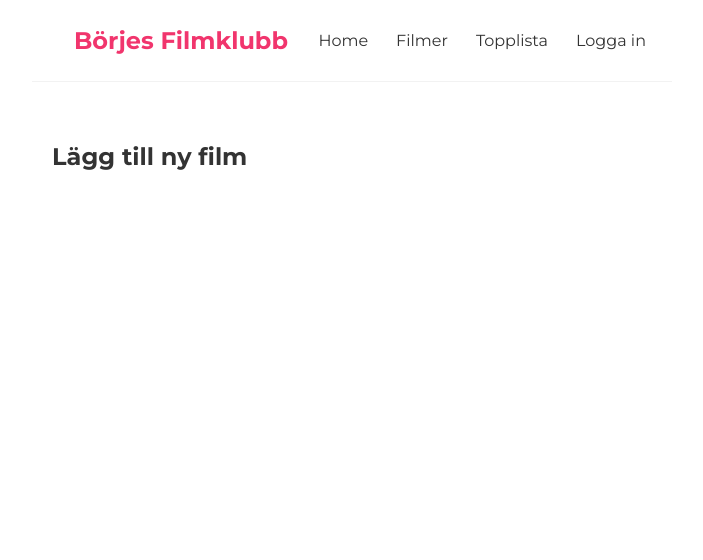
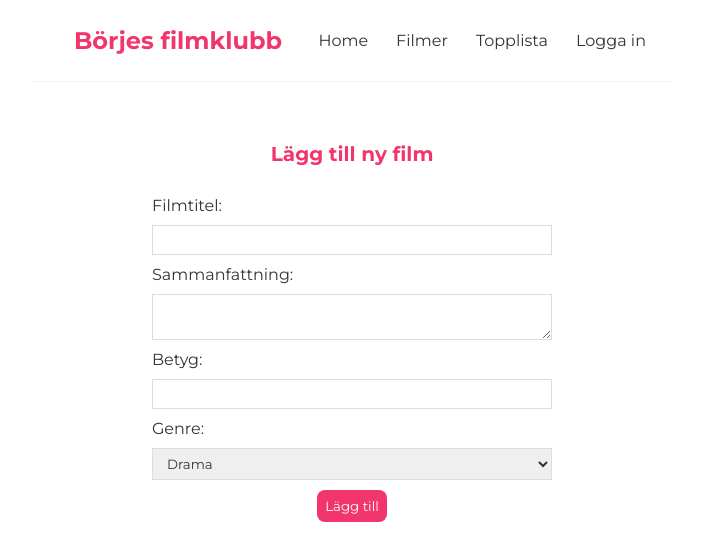
Before and after one commit to kiwiguard/film-club, a React (Create React App) app: page /movies in a window 1280 px wide. Shown: the top 560 px of the page, without its empty margins (288-991 px from the left). Built offline with nearby package versions, Linux system fonts and the light colour scheme.

Commit message:
fetch functionality added, ability to add and delete movies. Added 404 page.

```diff
--- a/data/db.json
+++ b/data/db.json
@@ -1,32 +1,53 @@
 {
-    "movies" : [
+  "movies": [
     {
       "title": "127 Hours",
-            "body": "lorem ipsum...",
+      "excerpt": "Den sanna berättelsen om äventyraren Aron Ralston som under en klättring råkar ut för en olycka och blir fastkilad i en bergsklyfta. Medan han svävar mellan hopp och uppgivenhet går han igenom sitt liv, sina framgångar, motgångar och tiden han fått spendera med de han älskar. Tankarna ger honom styrka och han fattar ett beslut: Han ska överleva.",
       "rating": "9.0",
       "genre": "drama",
       "id": 1
     },
     {
       "title": "Donnie Darko",
-            "body": "lorem ipsum...",
+      "excerpt": "16-årige Donnie är inte direkt den typiske amerikanske tonårskillen, han ser och upplever underliga saker, saker som är menade för honom. En natt kraschar en flygplansmotor ner i Donnies hus, av en tillfällighet blir han räddad av en man i kanindräkt som heter Frank. Frank säger att världen kommer gå under om 28 dagar, 6 timmar, 42 minuter och 12 sekunder. Frank meddelar Donnie att han nu har en annan, högre mening med livet. Frank säger åt honom vad han ska göra och Donnie lyder för att han dels känner en tacksamhet skuld till Frank och dels för att han nu ser en mening med livet. Filmen grundar sig även på Deus Ex Machina. ( Som kan tolkas som Guds handling \"An act of God\". ) Donnie blir på grund av Frank väldigt intresserad av tidsresor och han inser så småningom att han är avsett att förändra något, frågan är bara vad?",
       "rating": "9.0",
       "genre": "sci-Fi",
       "id": 2
     },
     {
       "title": "Brokeback Mountain",
-            "body": "lorem ipsum...",
+      "excerpt": "Med Wyoming och Texas mäktiga landskap som bakgrund, berättar Brokeback Mountain historien om två unga män, rancharbetaren Ennis Del Mar och rodeocowboyen Jack Twist, som träffas sommaren 1963 och om det oväntade och livslånga band de knyter. De komplikationer, den lycka och den tragedi de möter på vägen utgör ett starkt bevis för kärlekens styrka och uthållighet.",
       "rating": "9.0",
       "genre": "romance",
       "id": 3
     },
     {
       "title": "The Pianist",
-            "body": "lorem ipsum...",
+      "excerpt": "Den gudabenådade pianisten Wladyslaw Szpilman lever i Warsawa under tiden för nazisternas utbredning över Europa. Han är jude och tvingas att på nära håll uppleva de restriktioner som sätts upp för honom, hans släkt och hans folk. När hans familj skickas till arbetsläger lyckas Wladyslaw fly och gömmer sig i stadens ruiner. Lidande, förnedring och kamp för överlevnad blir hans vardag. En dag blir han upptäckt av en tysk officer...",
       "rating": "8.89",
       "genre": "drama",
       "id": 4
+    },
+    {
+      "title": "Kill Bill: Vol. 1",
+      "excerpt": "An assassin is shot by her ruthless employer, Bill, and other members of their assassination circle – but she lives to plot her vengeance.",
+      "rating": "5.4",
+      "genre": "action",
+      "id": 5
+    },
+    {
+      "title": "The Last King of Scotland",
+      "excerpt": "Young Scottish doctor, Nicholas Garrigan decides it's time for an adventure after he finishes his formal education, so he decides to try his luck in Uganda, and arrives during the downfall of President Obote. General Idi Amin comes to power and asks Garrigan to become his personal doctor.",
+      "rating": "6.71",
+      "genre": "drama",
+      "id": 6
+    },
+    {
+      "title": "The Sixth Sense",
+      "excerpt": "Following an unexpected tragedy, a child psychologist named Malcolm Crowe meets an nine year old boy named Cole Sear, who is hiding a dark secret.",
+      "rating": "8.0",
+      "genre": "thriller",
+      "id": 7
     }
   ]
 }
--- a/src/App.js
+++ b/src/App.js
@@ -3,6 +3,7 @@ import Home from "./Components/Home";
 import { BrowserRouter as Router, Route, Switch } from "react-router-dom";
 import Movies from "./Components/Movies";
 import MovieDetails from "./Components/MovieDetails";
+import NotFound from "./Components/NotFound";
 
 function App() {
   return (
@@ -20,6 +21,9 @@ function App() {
             <Route exact path="/movies/:id">
               <MovieDetails />
             </Route>
+            <Route path="*">
+              <NotFound />
+            </Route>
           </Switch>
         </div>
       </div>
--- a/src/Components/MovieDetails.js
+++ b/src/Components/MovieDetails.js
@@ -1,11 +1,37 @@
-import { useParams } from "react-router-dom";
+import { useHistory, useParams } from "react-router-dom";
+import useFetch from "./useFetch";
 
 const MovieDetails = () => {
   const { id } = useParams();
+  const {
+    data: movie,
+    error,
+    isPending,
+  } = useFetch("http://localhost:8000/movies/" + id);
+  const history = useHistory();
+
+  const handleClick = () => {
+    fetch("http://localhost:8000/movies/" + movie.id, {
+      method: "DELETE",
+    }).then(() => {
+      history.push("/");
+    });
+  };
 
   return (
     <div className="movie-details">
-      <h2>Movie details - {id}</h2>
+      {isPending && <div>Loading...</div>}
+      {error && <div>{error}</div>}
+      {movie && (
+        <article>
+          <h2>{movie.title}</h2>
+          <p>{movie.rating}</p>
+          <div>{movie.excerpt}</div>
+          <button className="delete" onClick={handleClick}>
+            Radera
+          </button>
+        </article>
+      )}
     </div>
   );
 };
--- a/src/Components/Movies.js
+++ b/src/Components/Movies.js
@@ -1,7 +1,66 @@
+import { useState } from "react";
+import { useHistory } from "react-router-dom";
+
 const Movies = () => {
+  const [title, setTitle] = useState("");
+  const [excerpt, setExcerpt] = useState("");
+  const [rating, setRating] = useState("");
+  const [genre, setGenre] = useState("drama");
+  const [isPending, setIsPending] = useState(false);
+  const history = useHistory();
+
+  const handleSubmit = (e) => {
+    e.preventDefault();
+    const movie = { title, excerpt, rating, genre };
+
+    setIsPending(true);
+
+    fetch("http://localhost:8000/movies", {
+      method: "POST",
+      headers: { "Content-Type": "application/json" },
+      body: JSON.stringify(movie),
+    }).then(() => {
+      console.log("new movie added");
+      setIsPending(false);
+      history.push("/");
+    });
+  };
+
   return (
     <div className="movies">
       <h2>Lägg till ny film</h2>
+      <form onSubmit={handleSubmit}>
+        <label>Filmtitel:</label>
+        <input
+          type="text"
+          required
+          value={title}
+          onChange={(e) => setTitle(e.target.value)}
+        />
+        <label>Sammanfattning:</label>
+        <textarea
+          required
+          value={excerpt}
+          onChange={(e) => setExcerpt(e.target.value)}
+        />
+        <label>Betyg:</label>
+        <input
+          type="text"
+          required
+          value={rating}
+          onChange={(e) => setRating(e.target.value)}
+        />
+        <label>Genre:</label>
+        <select value={genre} onChange={(e) => setGenre(e.target.value)}>
+          <option value="drama">Drama</option>
+          <option value="romance">Romance</option>
+          <option value="scifi">Sci-Fi</option>
+          <option value="action">Action</option>
+          <option value="thriller">Thriller</option>
+        </select>
+        {!isPending && <button>Lägg till</button>}
+        {isPending && <button disabled>Lägger till...</button>}
+      </form>
     </div>
   );
 };
--- a/src/Components/Navbar.js
+++ b/src/Components/Navbar.js
@@ -4,7 +4,7 @@ const Navbar = () => {
   return (
     <nav className="navbar">
       <Link to="/">
-        <h1>Börjes Filmklubb</h1>
+        <h1>Börjes filmklubb</h1>
       </Link>
       <div className="links">
         <Link to="/">Home</Link>
--- /dev/null
+++ b/src/Components/NotFound.js
@@ -0,0 +1,13 @@
+import { Link } from "react-router-dom";
+
+const NotFound = () => {
+  return (
+    <div className="not-found">
+      <h2>Vafalls!</h2>
+      <p>Här har du inte att göra. Schas!</p>
+      <Link to="/">Tillbaka till startsidan...</Link>
+    </div>
+  );
+};
+
+export default NotFound;
--- a/src/index.css
+++ b/src/index.css
@@ -9,6 +9,23 @@
 
 a {
   text-decoration: none;
+}
+
+h2 {
+  font-size: 1.25em;
+}
+
+button {
+  background: #f1356d;
+  color: #fff;
+  border: 0;
+  padding: 8px;
+  border-radius: 8px;
+  cursor: pointer;
+}
+
+.delete {
+  background: #f13535
 }
 
 .fs-small {
@@ -26,7 +43,8 @@ a {
 
 .navbar h1 {
   color: #f1356d;
-  font-family: 'Montserrat', cursive;
+  font-family: 'Montserrat', sans-serif;
+  font-weight: 700;
 }
 
 .navbar .links {
@@ -48,7 +66,7 @@ a {
 }
 
 .content {
-  max-width: 600px;
+  max-width: 980px;
   margin: 40px auto;
   padding: 20px;
 }
@@ -70,7 +88,6 @@ a {
 }
 
 .movie-preview h2 {
-  font-size: 1.25em;
   color: #e9c46a;
   margin-bottom: 8px;
 }
@@ -89,3 +106,39 @@ a {
   border-radius: 10px;
   box-shadow: 5px 5px 10px rgba(0,0,0,0.2);
 }
+
+/* Movie details page */
+.movie-details h2 {
+  color:#f1356d;
+  margin-bottom: 10px;
+}
+
+.movie-details div {
+  margin: 20px 0;
+}
+
+/* Add movie form */
+.movies {
+  max-width: 400px;
+  margin: 0 auto;
+  text-align: center;
+}
+
+.movies label {
+  text-align: left;
+  display: block;
+}
+
+.movies h2 {
+  color:#f1356d;
+  margin-bottom: 30px;
+}
+
+.movies input, .movies textarea, .movies select {
+  width: 100%;
+  padding: 6px 10px;
+  margin: 10px 0;
+  border: 1px solid #ddd;
+  box-sizing: border-box;
+  display: block;
+}
```
Lines whose indentation alone changed are shown as unchanged.
